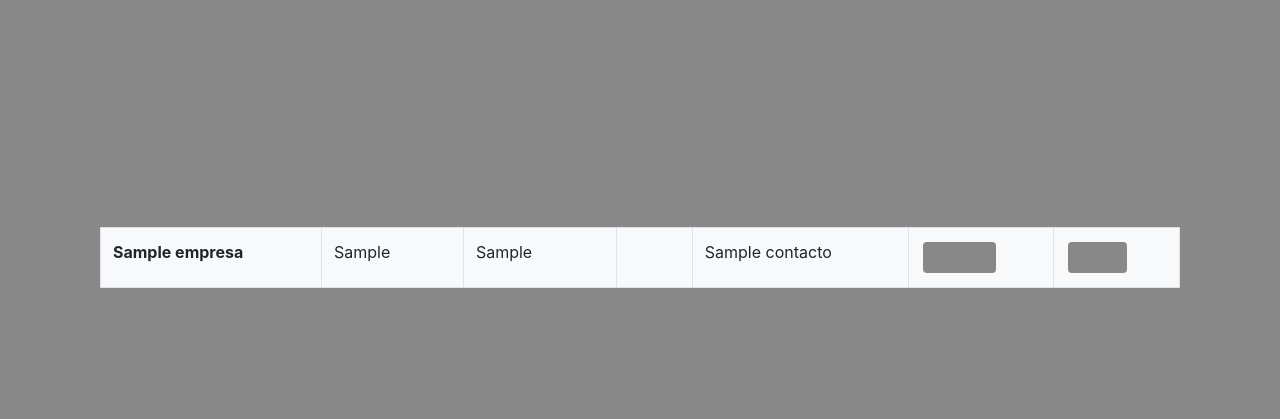
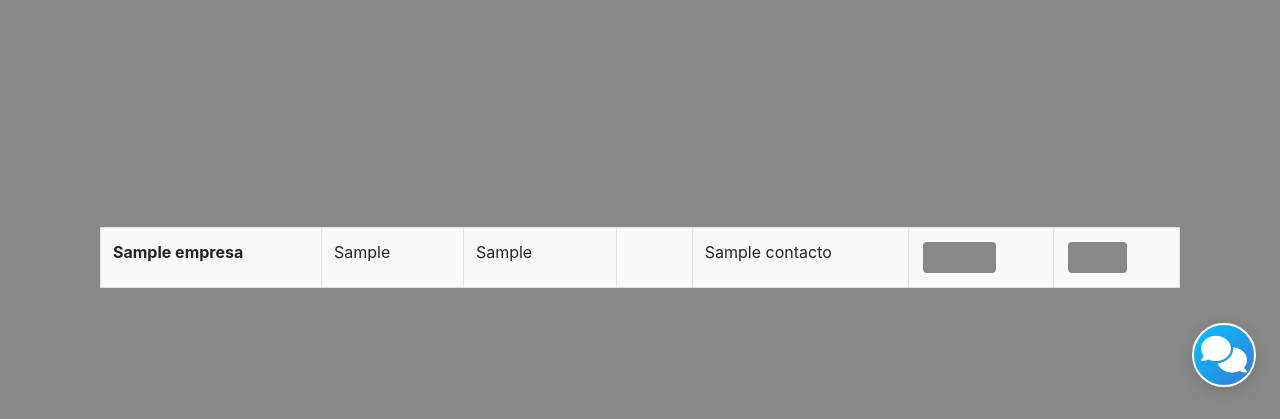
Before and after one commit to juanjca1990/bitacora, a Django app: page /AppCrud/aviso/ in a window 1280 px wide. Shown: the part 381-800 px from the top of the page. Run offline with Django 4.2, Linux system fonts and the light colour scheme; a user stored in the database is signed in; tables that the repository leaves empty hold one stand-in row (values such as "Sample post"); grey boxes marked "Sample" are stand-in pictures; data that the repository does not hold is empty; some libraries are stand-ins or nearby versions.

Commit message:
styles: animaciones

```diff
--- a/AppCrud/templates/AppCrud/padre.html
+++ b/AppCrud/templates/AppCrud/padre.html
@@ -23,7 +23,7 @@
         <script src="https://maxcdn.bootstrapcdn.com/bootstrap/4.0.0/js/bootstrap.min.js"></script>
 
         <link rel="stylesheet" href="{% static 'admin/css/style.css' %}">
-
+        <link rel="stylesheet" href="https://cdnjs.cloudflare.com/ajax/libs/font-awesome/6.4.2/css/all.min.css">
 </head>
 <body>
     <nav class="navbar navbar-expand-lg">
@@ -207,6 +207,20 @@
 
         </div>
     </footer>
+
+    <!-- Botón flotante de ayuda con ícono de robot -->
+    <div id="help-float-btn" onclick="abrirChatAyuda()" title="¿Necesitas ayuda?">
+        <i class="fa-solid fa-comments"></i>
+    </div>
+
+    <script>
+    function abrirChatAyuda() {
+        document.body.classList.add('fade-out');
+        setTimeout(function() {
+            window.location.href = "{% url 'chat' %}";
+        }, 500); // El tiempo debe coincidir con el de la transición CSS
+    }
+    </script>
 </body>
     <style>
         /* Variables CSS para usar en el archivo externo */
@@ -286,6 +300,37 @@
         color: #1a1a1a;
         }
 
+        /* Estilo para el botón flotante de ayuda */
+        #help-float-btn {
+            position: fixed;
+            right: 24px; /* Cambiado a la derecha */
+            bottom: 32px;
+            z-index: 9999;
+            background: linear-gradient(135deg, #00c3ff 0%, #3a7bd5 100%);
+            color: #fff;
+            border-radius: 50%;
+            width: 64px;
+            height: 64px;
+            display: flex;
+            align-items: center;
+            justify-content: center;
+            box-shadow: 0 4px 16px #0002;
+            font-size: 2.3rem;
+            cursor: pointer;
+            transition: background 0.2s, box-shadow 0.2s, transform 0.2s;
+            border: 2px solid #fff;
+        }
+        #help-float-btn:hover {
+            background: linear-gradient(135deg, #3a7bd5 0%, #00c3ff 100%);
+            box-shadow: 0 8px 24px #0003;
+            transform: scale(1.08);
+        }
+
+        .fade-out {
+            opacity: 0;
+            transition: opacity 0.5s ease;
+            pointer-events: none;
+        }
     </style>
 </html>
 
```
Also changed, not shown: chat/templates/chat/chat.html (+10 -1 lines), diagrama-modulo-ia.png (added).
